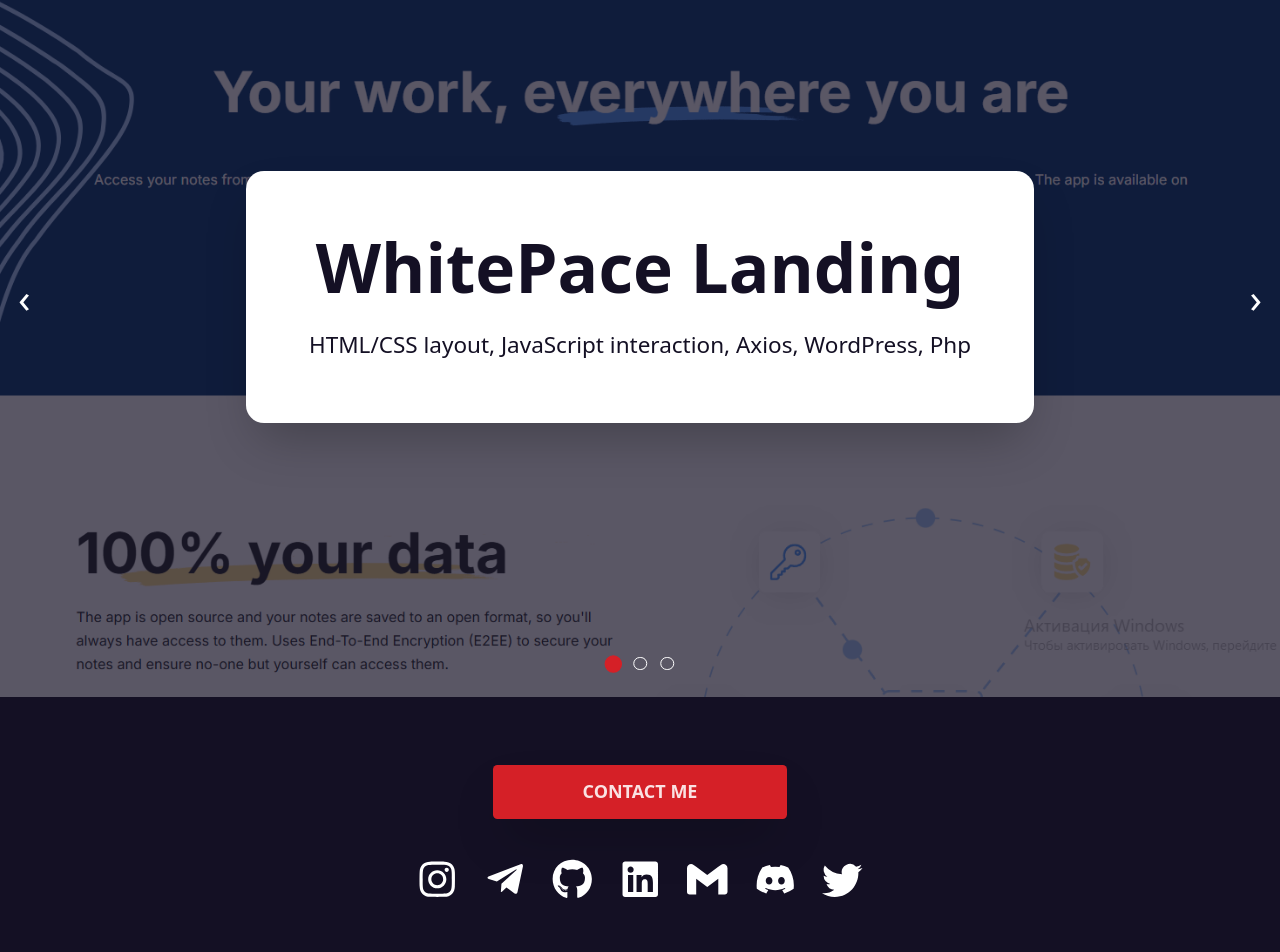
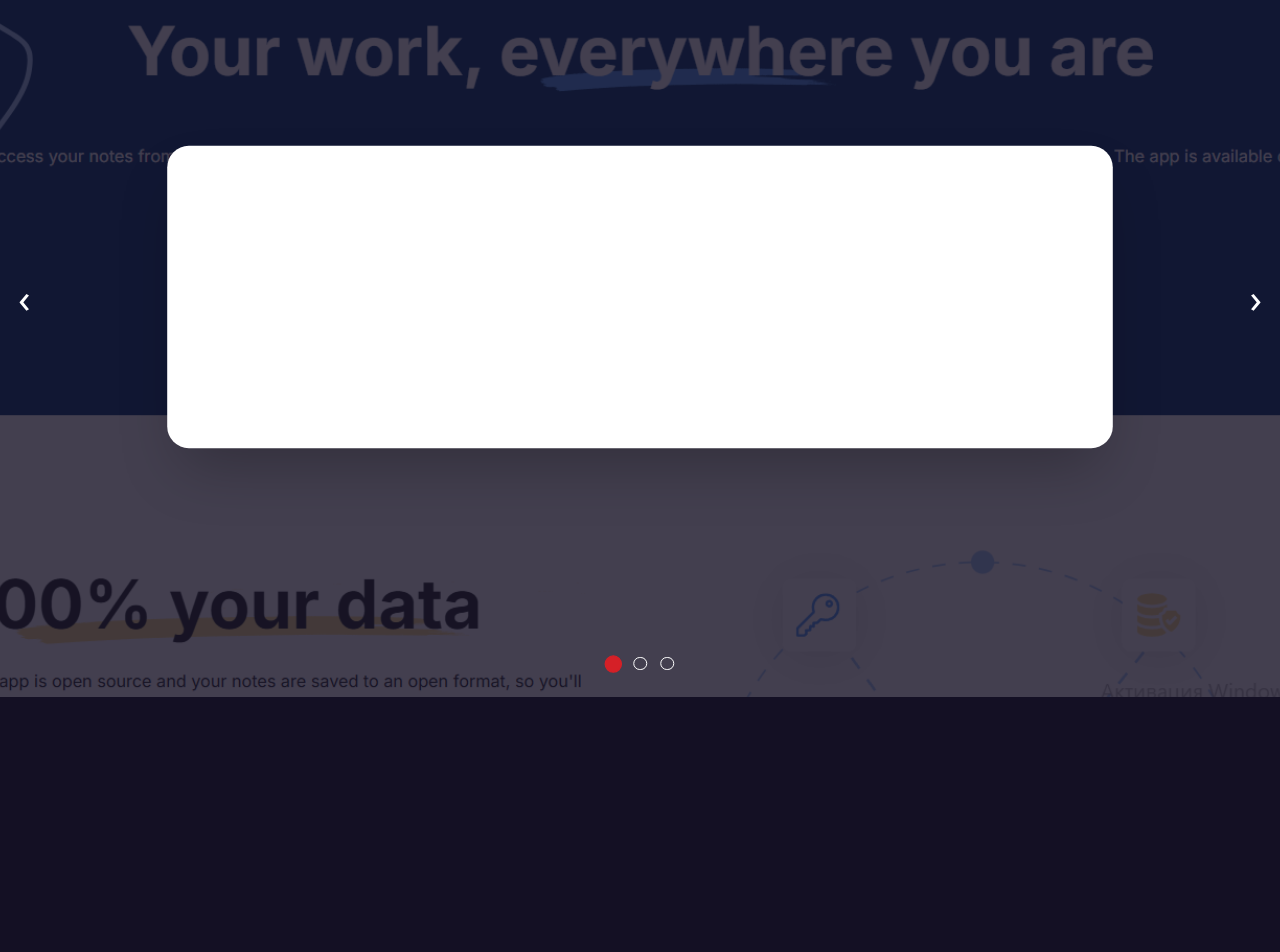
Before and after one commit to DenysSkachko/React.CV, a React (Vite) app: page / in a window 1280 px wide. Shown: the part 2780-3732 px from the top of the page. Built offline with nearby package versions, Linux system fonts and the light colour scheme.

Commit message:
Added animation to Projects and Footer

```diff
--- a/src/App.jsx
+++ b/src/App.jsx
@@ -40,7 +40,7 @@ function App() {
     if (skillsSection) {
       ScrollTrigger.create({
         trigger: skillsSection,
-        start: 'top top',
+        start: 'bottom bottom',
         pin: true,
         pinSpacing: false,
         id: 'pin-skills',
--- a/src/components/Footer.jsx
+++ b/src/components/Footer.jsx
@@ -1,13 +1,50 @@
-import React from 'react';
+import React, { useEffect, useRef } from 'react';
 import SocialLinks from './SocialLinks';
+import gsap from 'gsap';
+import { ScrollTrigger } from 'gsap/ScrollTrigger';
+
+gsap.registerPlugin(ScrollTrigger);
 
 const Footer = () => {
-  return <div className="z-20 w-[100%] h-30 bg-[var(--color-dark)] py-30">
-    <div className="flex flex-col justify-center items-center h-full gap-5">
-      <a href="" className="px-20 py-3 bg-[var(--color-accent)] rounded font-extrabold uppercase shadow-2xl cursor-pointer"> Contact Me</a>
-      <SocialLinks/>
+  const footerRef = useRef(null);
+
+  useEffect(() => {
+    const el = footerRef.current;
+    if (!el) return;
+
+    gsap.fromTo(
+      el,
+      { y: 200 },
+      {
+        y: 0,
+        duration: 1,
+        ease: 'bounce.out',
+        scrollTrigger: {
+          trigger: el,
+          start: 'top 95%',
+          toggleActions: 'play reset play reset',
+        },
+      }
+    );
+
+    return () => {
+      ScrollTrigger.getAll().forEach((t) => t.kill());
+    };
+  }, []);
+
+  return (
+    <div ref={footerRef} className="z-20 w-full bg-[var(--color-dark)] py-16">
+      <div className="flex flex-col justify-center items-center h-full gap-5">
+        <a
+          href="#"
+          className="px-20 py-3 bg-[var(--color-accent)] rounded font-extrabold uppercase shadow-2xl cursor-pointer select-none"
+        >
+          Contact Me
+        </a>
+        <SocialLinks />
+      </div>
     </div>
-  </div>;
+  );
 };
 
 export default Footer;
--- a/src/components/Projects.jsx
+++ b/src/components/Projects.jsx
@@ -1,5 +1,5 @@
 import { motion, AnimatePresence } from 'framer-motion';
-import { useState, useEffect, useRef, useLayoutEffect } from 'react';
+import { useState, useEffect, useRef } from 'react';
 import Modal from './Modal';
 import gsap from 'gsap';
 import { ScrollTrigger } from 'gsap/ScrollTrigger';
@@ -17,14 +17,13 @@ const projects = [
   {
     title: 'FutureTech multi-page',
     description:
-      'HTML/CSS layout, JavaScript interaction, Axios, WordPress, Php',
+      'HTML/CSS layout, JavaScript interaction, WordPress, Php, Sass, JavaScript, GSAP',
     image: './project2.png',
     color: '#FFD369',
   },
   {
     title: 'Bento Proxima Web',
-    description:
-      'HTML/CSS layout, JavaScript interaction, Axios, WordPress, Php',
+    description: 'HTML, Tailwind CSS, React, FramerMotion, Vite, JavaScript',
     image: './project3.png',
     color: '#FFD369',
   },
@@ -32,94 +31,146 @@ const projects = [
 
 const Projects = () => {
   const [current, setCurrent] = useState(0);
-  const lenght = projects.length;
+  const length = projects.length;
   const [isModalOpen, setIsModalOpen] = useState(false);
-  const [isZoomed, setIsZoomed] = useState(false);
 
-  const titleRef = useRef(null);
-  const subtitleRef = useRef(null);
+  const slideRefs = useRef([]);
+  const titleRefs = useRef([]);
+  const descRefs = useRef([]);
 
   const nextProject = () => {
-    setCurrent((prev) => (prev === lenght - 1 ? 0 : prev + 1));
+    setCurrent((prev) => (prev === length - 1 ? 0 : prev + 1));
   };
 
   const prevProject = () => {
-    setCurrent((prev) => (prev === 0 ? lenght - 1 : prev - 1));
+    setCurrent((prev) => (prev === 0 ? length - 1 : prev - 1));
   };
 
-  const [titleEl, setTitleEl] = useState(null);
-  const [subtitleEl, setSubtitleEl] = useState(null);
+  useEffect(() => {
+    if (!slideRefs.current.length) return;
 
-  useEffect(() => {
-    if (!titleEl || !subtitleEl) return;
+    slideRefs.current.forEach((el, index) => {
+      if (!el) return;
 
-    gsap.killTweensOf([titleEl, subtitleEl]);
+      if (el._gsapScrollTrigger) return;
 
-    gsap.fromTo(
-      titleEl,
-      { opacity: 0, y: 250 },
-      { opacity: 1, y: 0, duration: 1 }
-    );
-    gsap.fromTo(
-      subtitleEl,
-      { opacity: 0, y: 230 },
-      { opacity: 1, y: 0, duration: 1 },
-      '-=0.5'
-    );
-  }, [titleEl, subtitleEl]);
+      gsap.fromTo(
+        el,
+        { scale: 1.2 },
+        {
+          scale: 1,
+          duration: 1,
+          ease: 'power3.out',
+          scrollTrigger: {
+            trigger: el,
+            start: 'top 80%',
+            end: 'bottom 20%',
+            scrub: true,
+            id: `slide-${index}`,
+          },
+        }
+      );
+    });
+    titleRefs.current.forEach((el, index) => {
+      if (!el) return;
 
-  /* useEffect(() => {
-    const interval = setInterval(() => {
-      setCurrent((prev) => (prev === projects.length - 1 ? 0 : prev + 1));
-    }, 5000);
+      if (el._gsapScrollTrigger) return;
 
-    return () => clearInterval(interval);
-  }, []); */
+      gsap.fromTo(
+        el,
+        { opacity: 0, x: 50 },
+        {
+          opacity: 1,
+          x: 0,
+          duration: 1,
+          ease: 'power3.out',
+          scrollTrigger: {
+            trigger: el,
+            start: 'top 90%',
+            end: 'bottom 20%',
+            scrub: true,
+            id: `title-${index}`,
+          },
+        }
+      );
+    });
+
+    descRefs.current.forEach((el, index) => {
+      if (!el) return;
+
+      if (el._gsapScrollTrigger) return;
+
+      gsap.fromTo(
+        el,
+        { opacity: 0, x: 50 },
+        {
+          opacity: 1,
+          x: 0,
+          duration: 1,
+          ease: 'power3.out',
+          scrollTrigger: {
+            trigger: el,
+            start: 'top 90%',
+            end: 'bottom 20%',
+            scrub: true,
+            id: `desc-${index}`,
+          },
+        }
+      );
+    });
+  }, []);
 
   return (
-    <div
-      className="relative w-screen h-screen overflow-hidden bg-[var(--color-dark)] shadow-xl"
-      style={{ boxShadow: '0 0px 100px 1px rgba(0, 0, 0, 0.50)' }}
-    >
-      <AnimatePresence mode="wait">
-        <motion.div
-          key={current}
-          initial={{ x: 300, opacity: 0 }}
-          animate={{ x: 0, opacity: 1 }}
-          exit={{ x: -300, opacity: 0 }}
-          transition={{ duration: 0.6, ease: 'easeInOut' }}
+    <div className="relative w-screen h-screen overflow-hidden bg-[var(--color-dark)]">
+      {projects.map((project, index) => (
+        <div
+          key={index}
+          ref={(el) => (slideRefs.current[index] = el)}
+          className={`absolute inset-0 transition-opacity duration-700 ease-in-out flex flex-col items-center justify-center text-center px-6 ${
+            current === index
+              ? 'opacity-100 z-10'
+              : 'opacity-0 z-0 pointer-events-none'
+          }`}
           style={{
-            backgroundImage: `url(${projects[current].image})`,
-            color: projects[current].color,
+            backgroundImage: `url(${project.image})`,
+            backgroundSize: 'cover',
+            backgroundPosition: 'center',
           }}
-          className="bg-[var(--color-alt)] bg-cover bg-center absolute top-0 left-0 w-full h-full flex flex-col items-center justify-center px-6 text-center"
         >
-          <div className="absolute inset-0 bg-[var(--color-dark)]/70 z-0" />
+          <div className="absolute inset-0 bg-[var(--color-dark)]/80" />
           <div
             onClick={() => setIsModalOpen(true)}
-            className="relative z-10 p-8 xl:p-14 mx-auto bg-[var(--color-light)] rounded-2xl shadow-2xl cursor-pointer"
+            className="relative z-10 p-8 xl:p-14 bg-[var(--color-light)] rounded-2xl shadow-2xl"
           >
             <h2
-              ref={(el) => {
-                titleRef.current = el;
-                setTitleEl(el);
-              }}
+              ref={(el) => (titleRefs.current[index] = el)}
               className="text-[var(--color-dark)] text-4xl md:text-6xl font-bold mb-6"
             >
-              {projects[current].title}
+              {project.title}
             </h2>
             <p
-              ref={(el) => {
-                subtitleRef.current = el;
-                setSubtitleEl(el);
-              }}
+              ref={(el) => (descRefs.current[index] = el)}
               className="text-[var(--color-dark)] text-xl max-w-2xl"
             >
-              {projects[current].description}
+              {project.description}
             </p>
           </div>
-        </motion.div>
-      </AnimatePresence>
+        </div>
+      ))}
+
+      <div className="absolute bottom-6 left-1/2 transform -translate-x-1/2 flex gap-3 z-20">
+        {projects.map((_, index) => (
+          <button
+            key={index}
+            onClick={() => setCurrent(index)}
+            className={`w-3 h-3 rounded-full border transition-all duration-300 ${
+              current === index
+                ? 'bg-[var(--color-accent)] border-[var(--color-accent)] scale-125'
+                : 'bg-transparent border-white hover:scale-110'
+            }`}
+          />
+        ))}
+      </div>
 
       <div
         onClick={prevProject}
@@ -139,20 +190,6 @@ const Projects = () => {
         </span>
       </div>
 
-      <div className="z-20 absolute bottom-6 left-1/2 transform -translate-x-1/2 flex gap-3">
-        {projects.map((_, index) => (
-          <button
-            key={index}
-            onClick={() => setCurrent(index)}
-            className={`w-3 h-3 rounded-full border transition-all duration-300 ${
-              current === index
-                ? 'bg-[var(--color-accent)] border-[var(--color-accent)] scale-125'
-                : 'bg-transparent border-white hover:scale-110'
-            }
-          `}
-          />
-        ))}
-      </div>
       <Modal isOpen={isModalOpen} onClose={() => setIsModalOpen(false)}>
         <h3 className="text-2xl font-bold mb-4 text-[var(--color-light)]">
           {projects[current].title}
```
